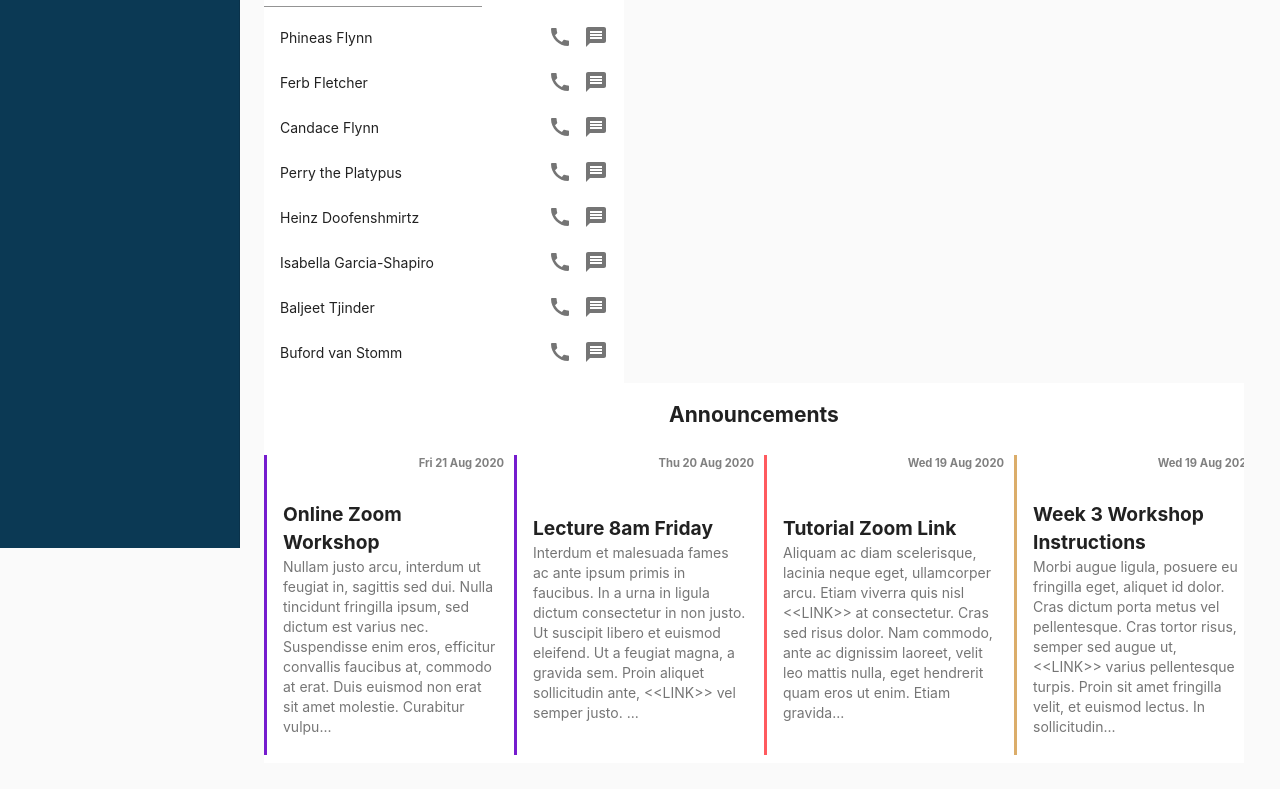
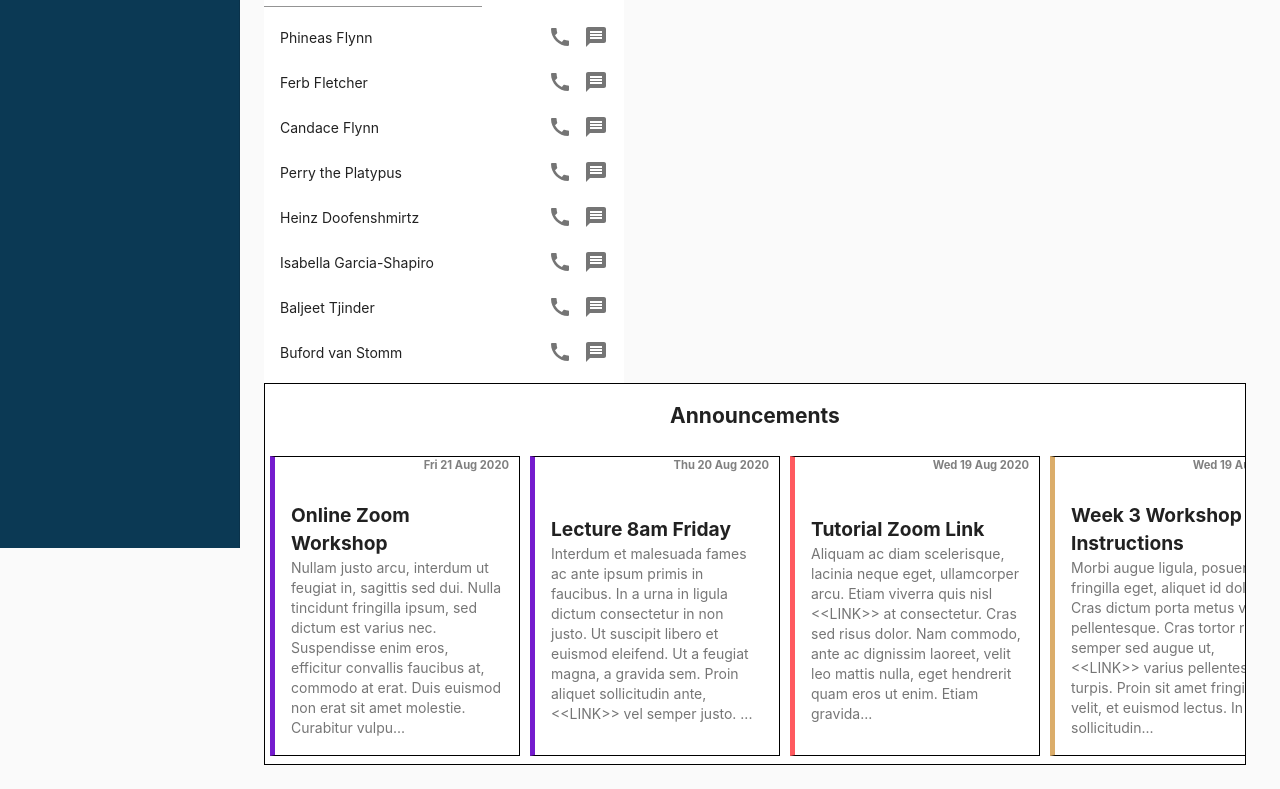
Before and after one commit to doofenshmirtz-deco-inc/OnBoard, a React (Create React App) app in the folder client/: page / in a window 1280 px wide. Shown: the part 252-1041 px from the top of the page. Built offline with nearby package versions, Linux system fonts and the light colour scheme; the HTML template or start-up script is replaced by a standard one.

Commit message:
Added borders and increased colour size idk I'm sleepy

```diff
--- a/client/src/components/Announcements.tsx
+++ b/client/src/components/Announcements.tsx
@@ -13,10 +13,14 @@ const useStyles = makeStyles((theme: Theme) =>
       maxHeight: 400,
       maxWidth: `calc(100% - ${200}px)`,
       overflow: "hidden",
+      border: "1px solid black",
     },
     enrolledClass: {
       height: 300, // Subject to change
       minWidth: 250,
+      border: "1px solid black",
+      marginLeft: "5px",
+      marginRight: "5px"
     },
     classList: {
       overflow: "auto",
@@ -46,7 +50,7 @@ function renderAnnouncement(announcementObj: any, classes: any, key: number) {
     <ListItem button className={classes.enrolledClass}
       key={key}
       style={{
-        "borderLeft":`3px solid ${announcementObj.colour}`,
+        "borderLeft":`5px solid ${announcementObj.colour}`,
         "fontWeight": "bolder",
         "fontSize": "1.2rem",
       }}>
```
